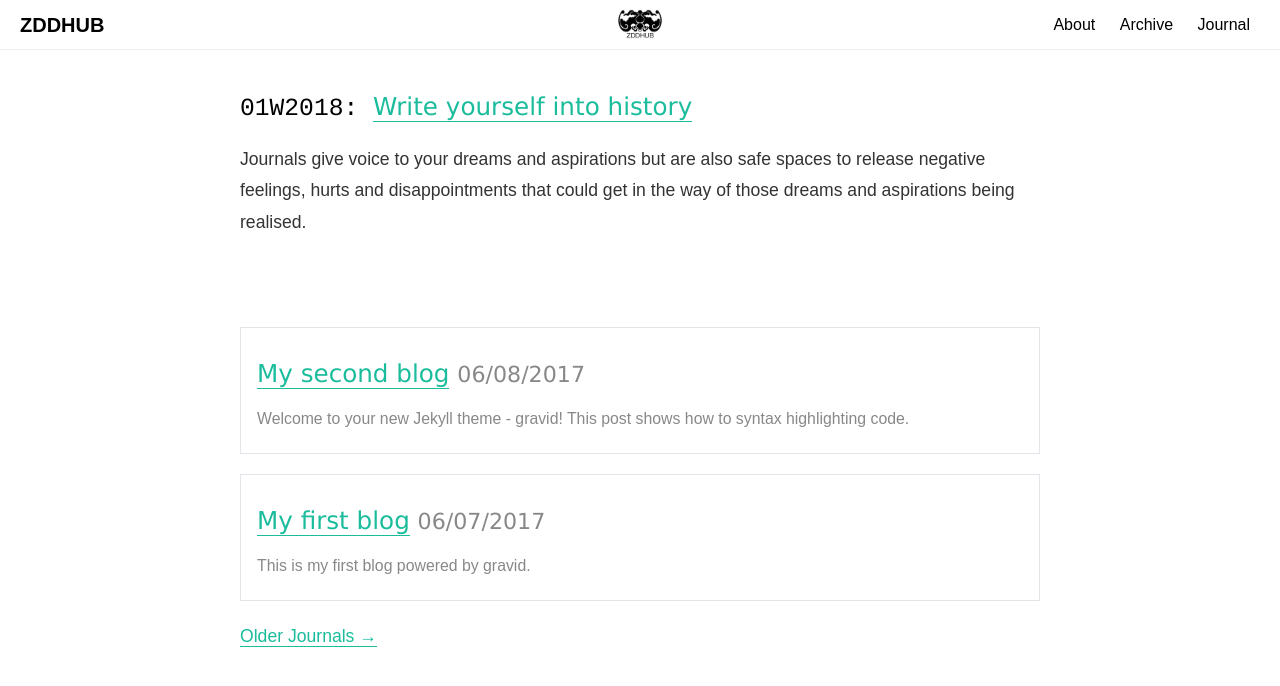
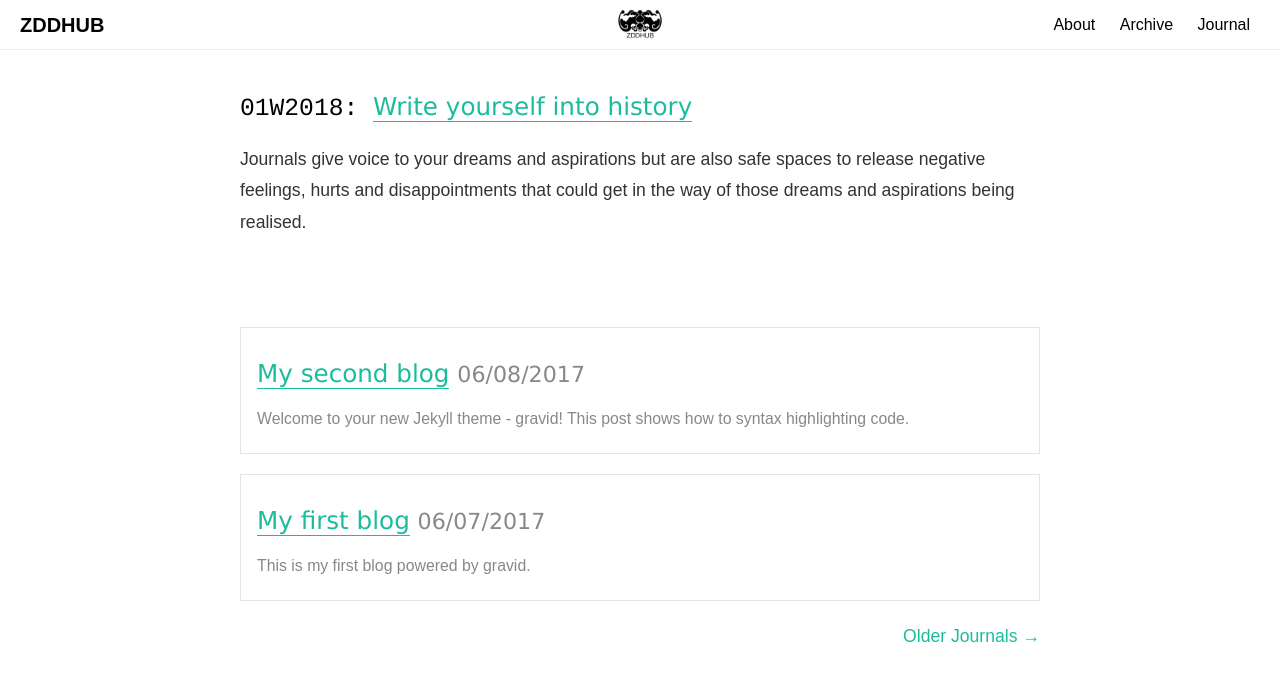
Before and after one commit to zddhub/gravid, a Jekyll site: the page built from journal/index.html, in a window 1280 px wide. Shown: the top 686 px of the page. Built offline with Jekyll 4.4.1, drawn with Linux system fonts in a browser that asks for light colours; the list of posts is cut into pages by our own code.

Commit message:
fix pagination bug

```diff
--- a/_layouts/journal.html
+++ b/_layouts/journal.html
@@ -28,25 +28,21 @@ layout: default
     </div>
 
     {% if paginator.total_pages > 1 %}
-    <ul class="pagination">
-        {% assign previous_text = 'Newer Journals' %}
-          {% assign next_text = 'Older Journals' %}
+    <div class="pagination">
+        {% assign newer_page = 'Newer Journals' %}
+          {% assign older_text = 'Older Journals' %}
         {% if site.language == 'zh-CN' %}
-          {% assign previous_text = '后一页' %}
-          {% assign next_text = '前一页' %}
+          {% assign newer_page = '上一页' %}
+          {% assign older_text = '下一页' %}
         {% endif %}
 
         {% if paginator.previous_page %}
-        <li class="previous">
-            <a href="{{ paginator.previous_page_path | prepend: site.baseurl | replace: '//', '/' }}">&larr; {{ previous_text }}</a>
-        </li>
+          <a class="previous" href="{{ paginator.previous_page_path | prepend: site.baseurl | replace: '//', '/' }}">&larr; {{ newer_page }}</a>
         {% endif %}
         {% if paginator.next_page %}
-        <li class="next">
-            <a href="{{ paginator.next_page_path | prepend: site.baseurl | replace: '//', '/' }}">{{ next_text }} &rarr;</a>
-        </li>
+          <a class="next" href="{{ paginator.next_page_path | prepend: site.baseurl | replace: '//', '/' }}">{{ older_text }} &rarr;</a>
         {% endif %}
-    </ul>
+    </div>
     {% endif %}
   </section>
 
--- a/_sass/gravid/_layout.scss
+++ b/_sass/gravid/_layout.scss
@@ -91,13 +91,18 @@
  */
 .journals .pagination {
   margin: 0;
+  min-height: 4em;
   margin-bottom: 36px;
-  list-style: none;
-  display: flex;
 }
 
 .journals .previous {
-  flex: 1;
+  float: left;
+  border-bottom: none;
+}
+
+.journals .next {
+  float: right;
+  border-bottom: none;
 }
 
 .journal .journal-link {
```
